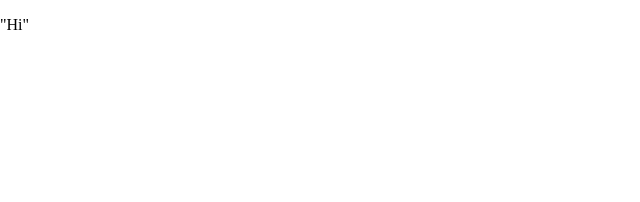
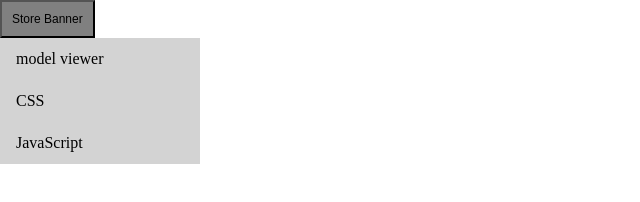
Before and after one commit to veronica97williams/Model-Selector, a plain HTML site: page index.html in a window 1280 px wide. Shown: the whole page, without its empty margins (0-640 px from the left). Drawn offline with Linux system fonts and the light colour scheme; some packages are replaced by stand-ins of ours; a script that the page names is missing.

Commit message:
Update index.html

```diff
--- a/index.html
+++ b/index.html
@@ -6,11 +6,50 @@
     <meta name="description" content="&lt;model-viewer&gt; template">
     <meta name="viewport" content="width=device-width, initial-scale=1">
     <link type="text/css" href="./styles.css" rel="stylesheet"/>
-  </head>
+  <style>
+    .dropbtn {
+      background-color:yellow;
+      color:black;
+      padding: 10px;
+      font-size:12px;
+    }
+.dropdown {
+    display: inline-block;
+    position: relative
+}
+.dropdown-content {
+    position: absolute;
+    background-color: lightgrey;
+    min-width: 200px;
+    display: none;
+    z-index: 1;
+}
+.dropdown-content a {
+    color: black;
+    padding: 12px 16px;
+    text-decoration: none;
+    display: block;
+}
+.dropdown-content a:hover {
+    background-color: orange;
+}
+.dropdown:hover .dropdown-content {
+    display: block;
+}
+.dropdown:hover .dropbtn {
+    background-color: grey;
+}
+</style>
+</head>
   <body>
-        <p>
-          "Hi"
-        </p>
+<div class="dropdown">
+<button class="dropbtn"> Store Banner </button>
+<div class="dropdown-content">
+<a href="model-viewer"> model viewer </a>
+<a href="https://www.javatpoint.com/css-tutorial"> CSS </a>
+<a href="https://www.javatpoint.com/javascript-tutorial"> JavaScript </a>
+</div>
+</div>
     <!-- <model-viewer> HTML element -->
     <model-viewer src="D88614 .glb" ar ar-modes="webxr scene-viewer quick-look" camera-controls poster="poster.webp" shadow-intensity="1">
       <div class="progress-bar hide" slot="progress-bar">
@@ -27,4 +66,7 @@
     <!-- Loads <model-viewer> for browsers: -->
     <script type="module" src="https://ajax.googleapis.com/ajax/libs/model-viewer/3.2.0/model-viewer.min.js"></script>
   </body>
+
+
+
 </html>
```
